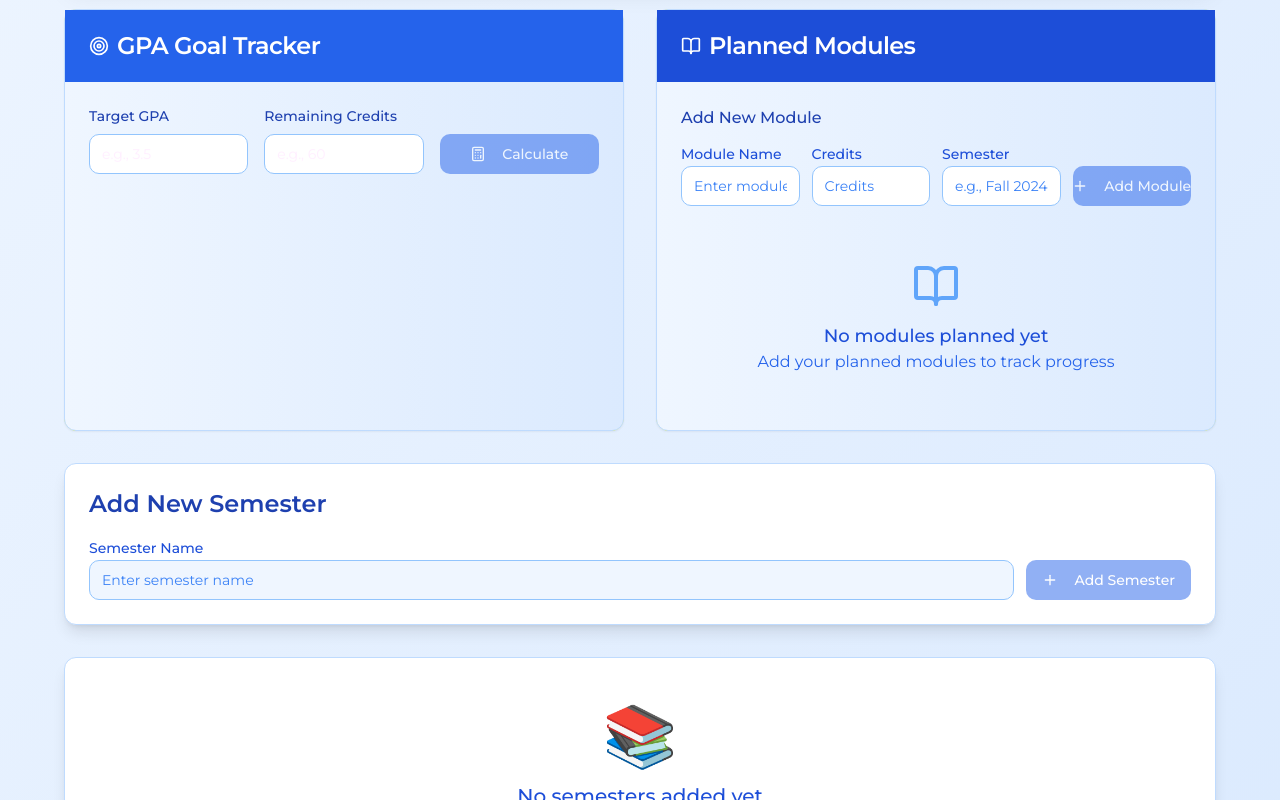
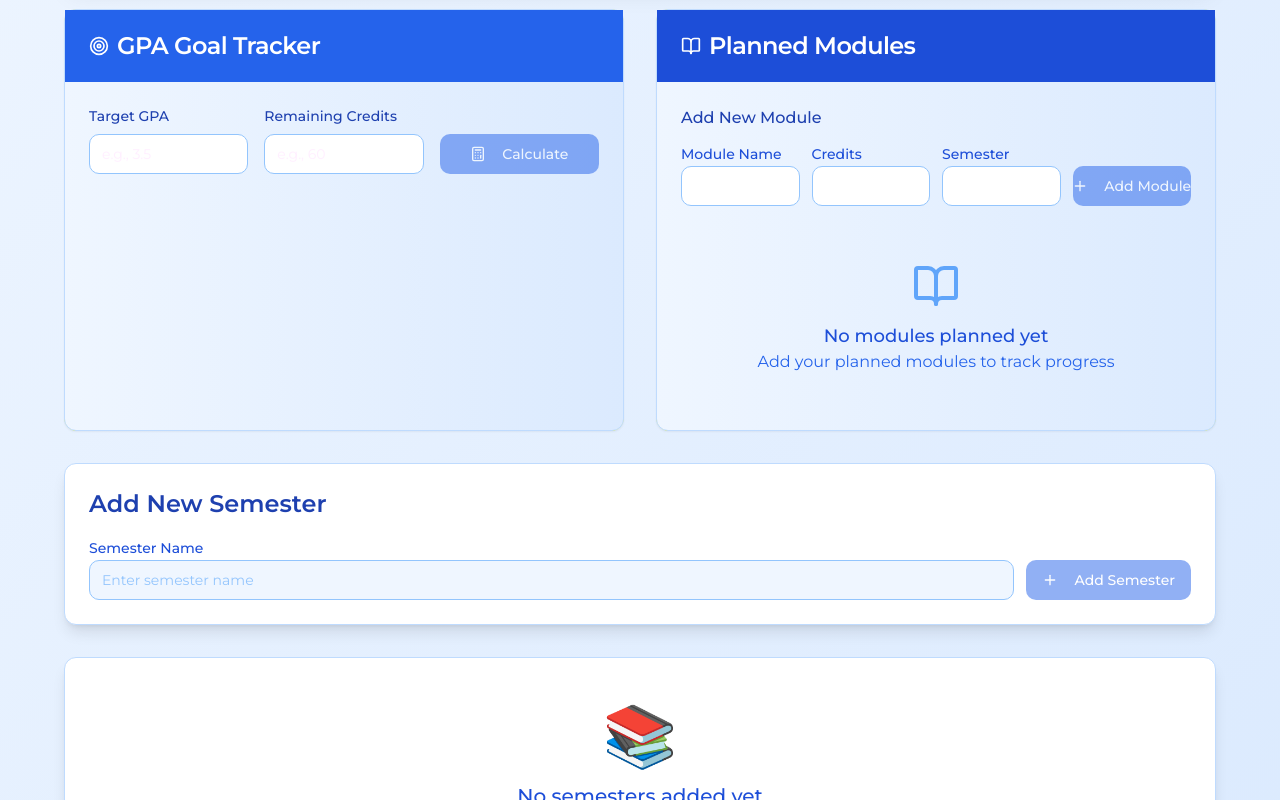
Before and after one commit to De-Silva-Shamila/grade-glide-summary, a React (Vite) app: page / in a window 1280 px wide. Shown: the part 491-1291 px from the top of the page. Built offline with nearby package versions, Linux system fonts and the light colour scheme.

Commit message:
Fix: Reduce opacity of placeholder text
Reduced opacity of placeholder text and removed placeholder text from input boxes in the Planned Modules section.

```diff
--- a/src/components/PlannedModules.tsx
+++ b/src/components/PlannedModules.tsx
@@ -118,10 +118,9 @@ const PlannedModules: React.FC<PlannedModulesProps> = ({
               <Label htmlFor="module-name" className="text-blue-700 font-medium">Module Name</Label>
               <Input
                 id="module-name"
-                placeholder="Enter module name"
                 value={newModule.name}
                 onChange={(e) => setNewModule({ ...newModule, name: e.target.value })}
-                className="bg-white border-blue-300 focus:border-blue-500 text-blue-900 placeholder:text-blue-500"
+                className="bg-white border-blue-300 focus:border-blue-500 text-blue-900"
               />
             </div>
             <div>
@@ -129,22 +128,20 @@ const PlannedModules: React.FC<PlannedModulesProps> = ({
               <Input
                 id="module-credits"
                 type="number"
-                placeholder="Credits"
                 value={newModule.credits}
                 onChange={(e) => setNewModule({ ...newModule, credits: e.target.value })}
                 min="1"
                 max="10"
-                className="bg-white border-blue-300 focus:border-blue-500 text-blue-900 placeholder:text-blue-500"
+                className="bg-white border-blue-300 focus:border-blue-500 text-blue-900"
               />
             </div>
             <div>
               <Label htmlFor="module-semester" className="text-blue-700 font-medium">Semester</Label>
               <Input
                 id="module-semester"
-                placeholder="e.g., Fall 2024"
                 value={newModule.semester}
                 onChange={(e) => setNewModule({ ...newModule, semester: e.target.value })}
-                className="bg-white border-blue-300 focus:border-blue-500 text-blue-900 placeholder:text-blue-500"
+                className="bg-white border-blue-300 focus:border-blue-500 text-blue-900"
               />
             </div>
             <div className="flex items-end">
@@ -175,22 +172,20 @@ const PlannedModules: React.FC<PlannedModulesProps> = ({
                         <Input
                           value={editValues.name}
                           onChange={(e) => setEditValues({ ...editValues, name: e.target.value })}
-                          className="border-blue-300 focus:border-blue-500 bg-white text-blue-900 placeholder:text-blue-500"
-                          placeholder="Module name"
+                          className="border-blue-300 focus:border-blue-500 bg-white text-blue-900"
                         />
                         <Input
                           type="number"
                           value={editValues.credits}
                           onChange={(e) => setEditValues({ ...editValues, credits: e.target.value })}
-                          className="border-blue-300 focus:border-blue-500 bg-white text-blue-900 placeholder:text-blue-500"
+                          className="border-blue-300 focus:border-blue-500 bg-white text-blue-900"
                           min="1"
                           max="10"
                         />
                         <Input
                           value={editValues.semester}
                           onChange={(e) => setEditValues({ ...editValues, semester: e.target.value })}
-                          className="border-blue-300 focus:border-blue-500 bg-white text-blue-900 placeholder:text-blue-500"
-                          placeholder="Semester"
+                          className="border-blue-300 focus:border-blue-500 bg-white text-blue-900"
                         />
                       </div>
                       <Button
--- a/src/pages/Index.tsx
+++ b/src/pages/Index.tsx
@@ -187,7 +187,7 @@ const Index = () => {
                   placeholder="Enter semester name"
                   value={newSemesterName}
                   onChange={(e) => setNewSemesterName(e.target.value)}
-                  className="border-blue-300 focus:border-blue-500 bg-blue-50 text-blue-900 placeholder:text-blue-500"
+                  className="border-blue-300 focus:border-blue-500 bg-blue-50 text-blue-900 placeholder:text-blue-300"
                   onKeyPress={(e) => e.key === 'Enter' && addSemester()}
                 />
               </div>
```
